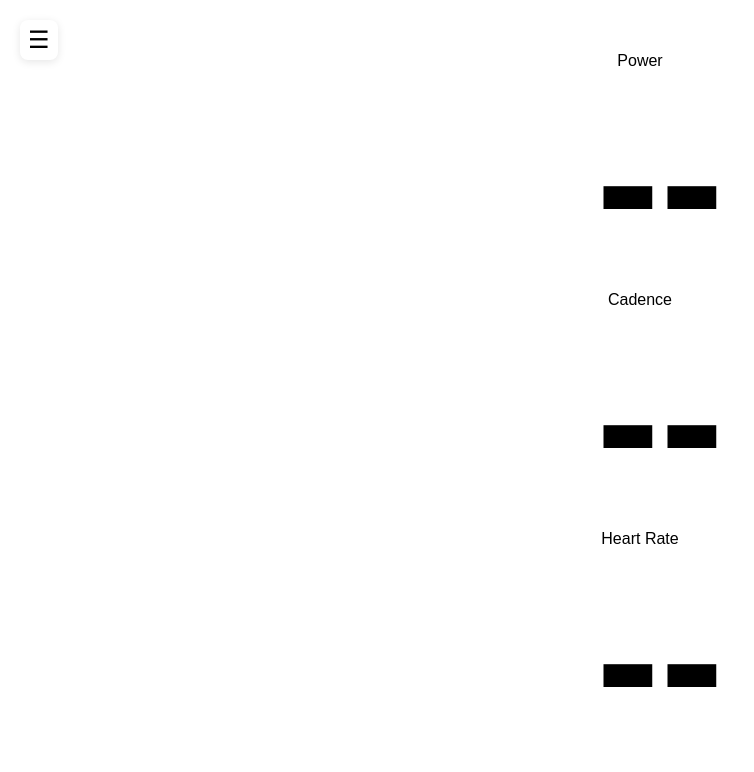
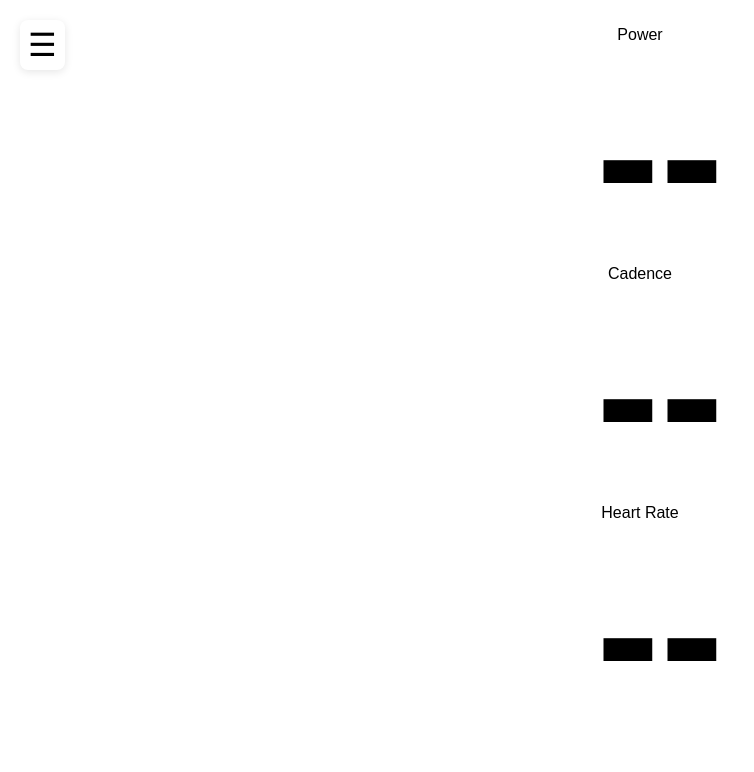
Before and after one commit to colscoding/tdd-spin-bike-power, a website built with Parcel: page index.html in a window 1280 px wide. Shown: the whole page, without its empty margins (0-754 px from the left). Built offline with nearby package versions, Linux system fonts and the light colour scheme.

Commit message:
update layout

```diff
--- a/main.css
+++ b/main.css
@@ -7,7 +7,7 @@ body {
     display: flex;
     flex-direction: column;
     align-items: center;
-    justify-content: center;
+    justify-content: flex-start;
     min-height: 100vh;
     margin: 0;
     padding: 10px;
@@ -38,7 +38,7 @@ details {
 
 /* Hamburger icon (☰) */
 summary {
-    font-size: 24px;
+    font-size: 32px;
     padding: 6px 8px;
     cursor: pointer;
     list-style: none;
```
